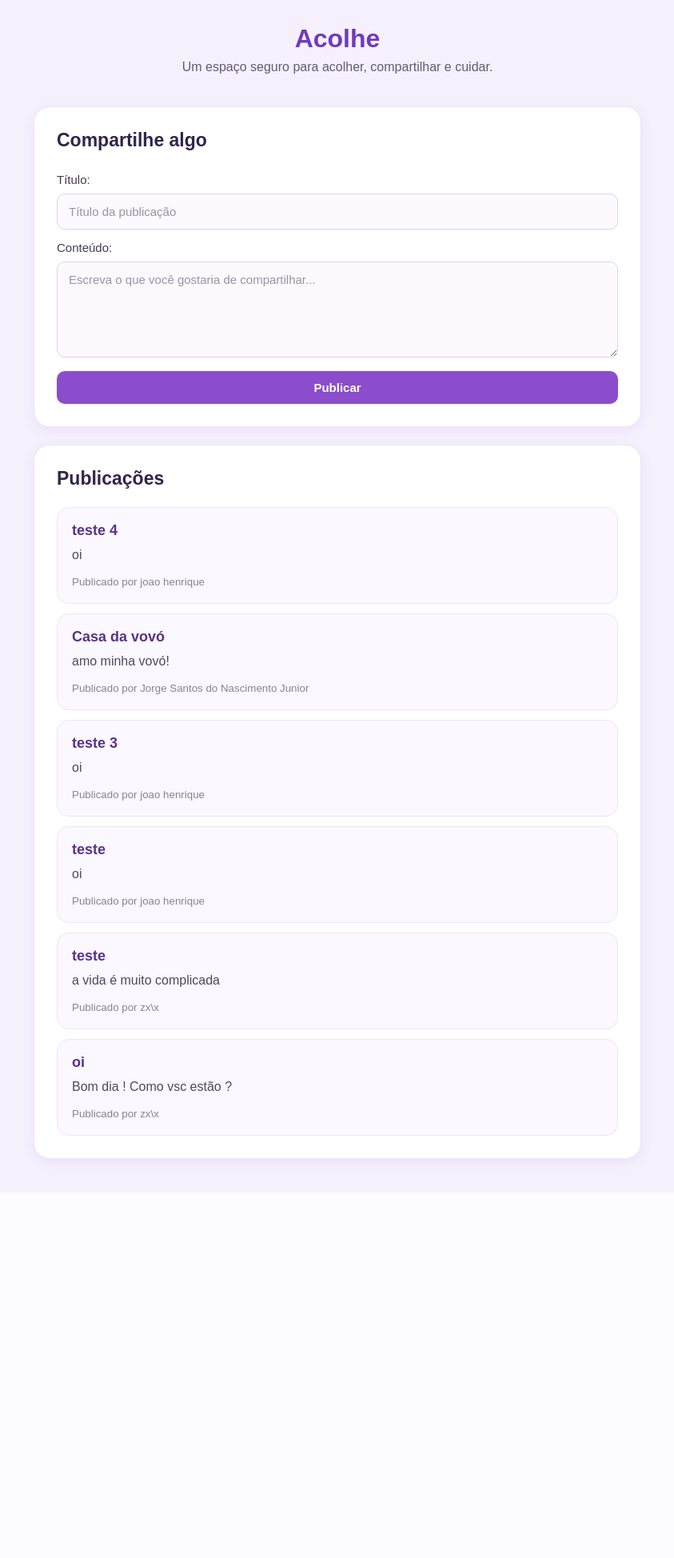
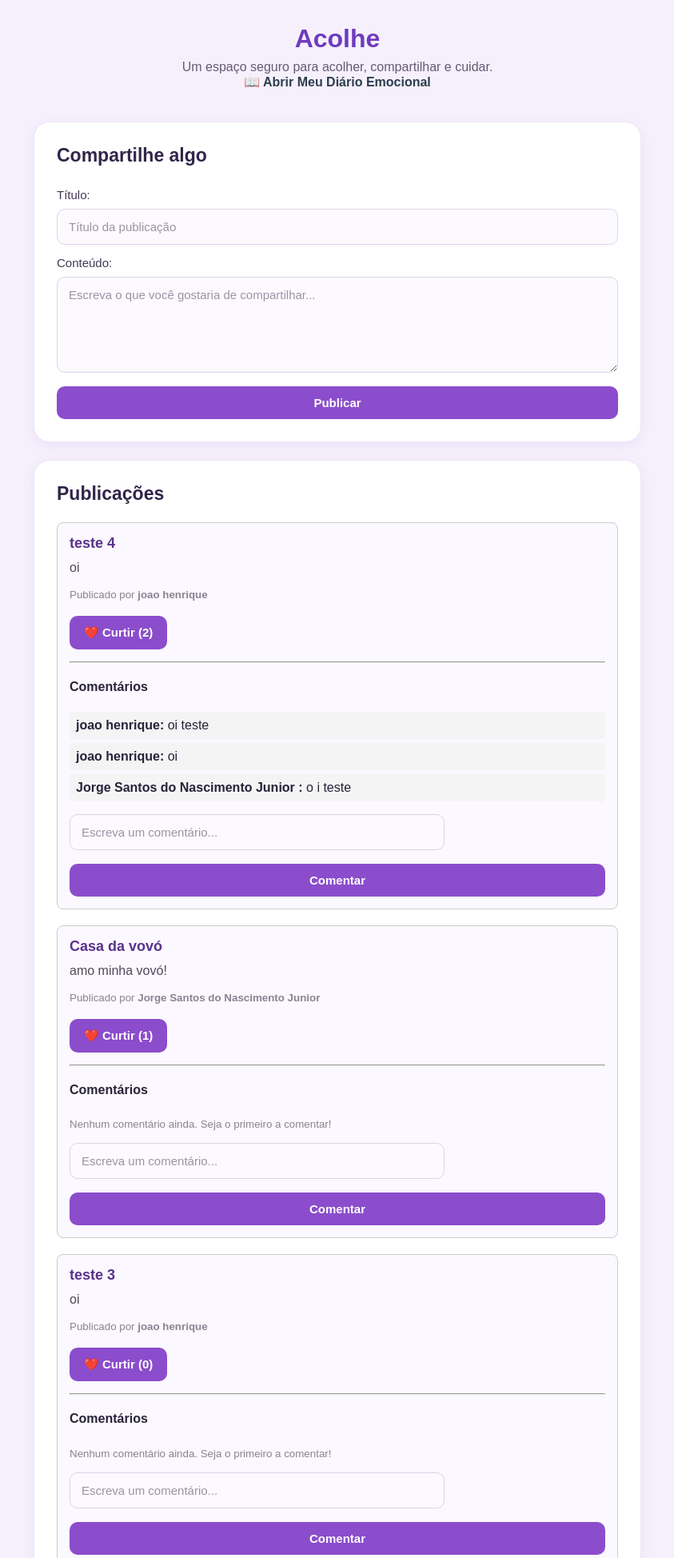
Before and after one commit to joaohenriqueoliveiraoi385-del/ja-acolhe-jh, a Flask app: page /feed in a window 1280 px wide. Shown: the top 1948 px of the page at 80% size, without its empty margins (218-1061 px from the left). Before the commit the page ends 1463 px from the top, so only its background shows below. Run offline with Flask 3, Linux system fonts and the light colour scheme.

Commit message:
feature : atualização do diário
foi adicionado o diário

```diff
--- a/app.py
+++ b/app.py
@@ -5,6 +5,7 @@ from model import Usu, Publi, Curt, Coment, Diar, Int, Not, Rec
 
 from routes.usu import Usu_bp
 from routes.publi import publi
+from routes.diar import diar_bp
 
 
 app = Flask(__name__)
@@ -17,6 +18,7 @@ db.init_app(app)
 
 app.register_blueprint(Usu_bp, url_prefix="/usuarios")
 app.register_blueprint(publi, url_prefix="/publicacoes")
+app.register_blueprint(diar_bp)
 
 
 @app.route("/")
--- a/templates/index.html
+++ b/templates/index.html
@@ -4,14 +4,19 @@
 
 {% block conteudo %}
 
-    <header>
+   <header>
         <h1>Acolhe</h1>
         <p>Um espaço seguro para acolher, compartilhar e cuidar.</p>
+        <p>
+            <a href="{{ url_for('diar.index') }}" style="font-weight: bold; color: #2c3e50;">📖 Abrir Meu Diário Emocional</a>
+        </p>
     </header>
+
+
 
     <section>
         <h2>Compartilhe algo</h2>
-       <form action="{{ url_for('publi.create') }}" method="post">
+        <form action="{{ url_for('publi.create') }}" method="post">
             <label for="titulo">Título:</label>
             <input type="text" id="titulo" name="titulo" placeholder="Título da publicação" required>
 
@@ -26,12 +31,39 @@
         <h2>Publicações</h2>
         {% if publicacoes %}
             {% for publicacao in publicacoes %}
-                <article class="publicacao">
+                <article class="publicacao" style="border: 1px solid #ccc; padding: 15px; margin-bottom: 20px; border-radius: 8px;">
                     <h3>{{ publicacao.titulo_publi }}</h3>
                     <p>{{ publicacao.texto_publi }}</p>
                     {% if publicacao.usuario %}
-                        <small>Publicado por {{ publicacao.usuario.nome }}</small>
+                        <small>Publicado por <strong>{{ publicacao.usuario.nome }}</strong></small>
                     {% endif %}
+
+                    <div style="margin-top: 10px;">
+                        <form action="{{ url_for('publi.curtir', publi_id=publicacao.id_publi) }}" method="post" style="display: inline;">
+                            <button type="submit">❤️ Curtir ({{ publicacao.curtidas|length if publicacao.curtidas else 0 }})</button>
+                        </form>
+                    </div>
+
+                    <hr style="margin: 15px 0;">
+
+                    <h4>Comentários</h4>
+                    {% if publicacao.comentarios %}
+                        <ul style="list-style-type: none; padding-left: 0;">
+                            {% for comentario in publicacao.comentarios %}
+                                <li style="background: #f4f4f4; padding: 8px; margin-bottom: 5px; border-radius: 4px;">
+                                    <strong>{{ comentario.usuario.nome if comentario.usuario else 'Anônimo' }}:</strong>
+                                    {{ comentario.texto_coment }}
+                                </li>
+                            {% endfor %}
+                        </ul>
+                    {% else %}
+                        <p><small>Nenhum comentário ainda. Seja o primeiro a comentar!</small></p>
+                    {% endif %}
+
+                    <form action="{{ url_for('publi.comentar', publi_id=publicacao.id_publi) }}" method="post" style="margin-top: 10px;">
+                        <input type="text" name="texto_coment" placeholder="Escreva um comentário..." required style="width: 70%;">
+                        <button type="submit">Comentar</button>
+                    </form>
                 </article>
             {% endfor %}
         {% else %}
```
Also changed, not shown: routes/publi.py (+42 -1 lines), instance/JJ.db.
